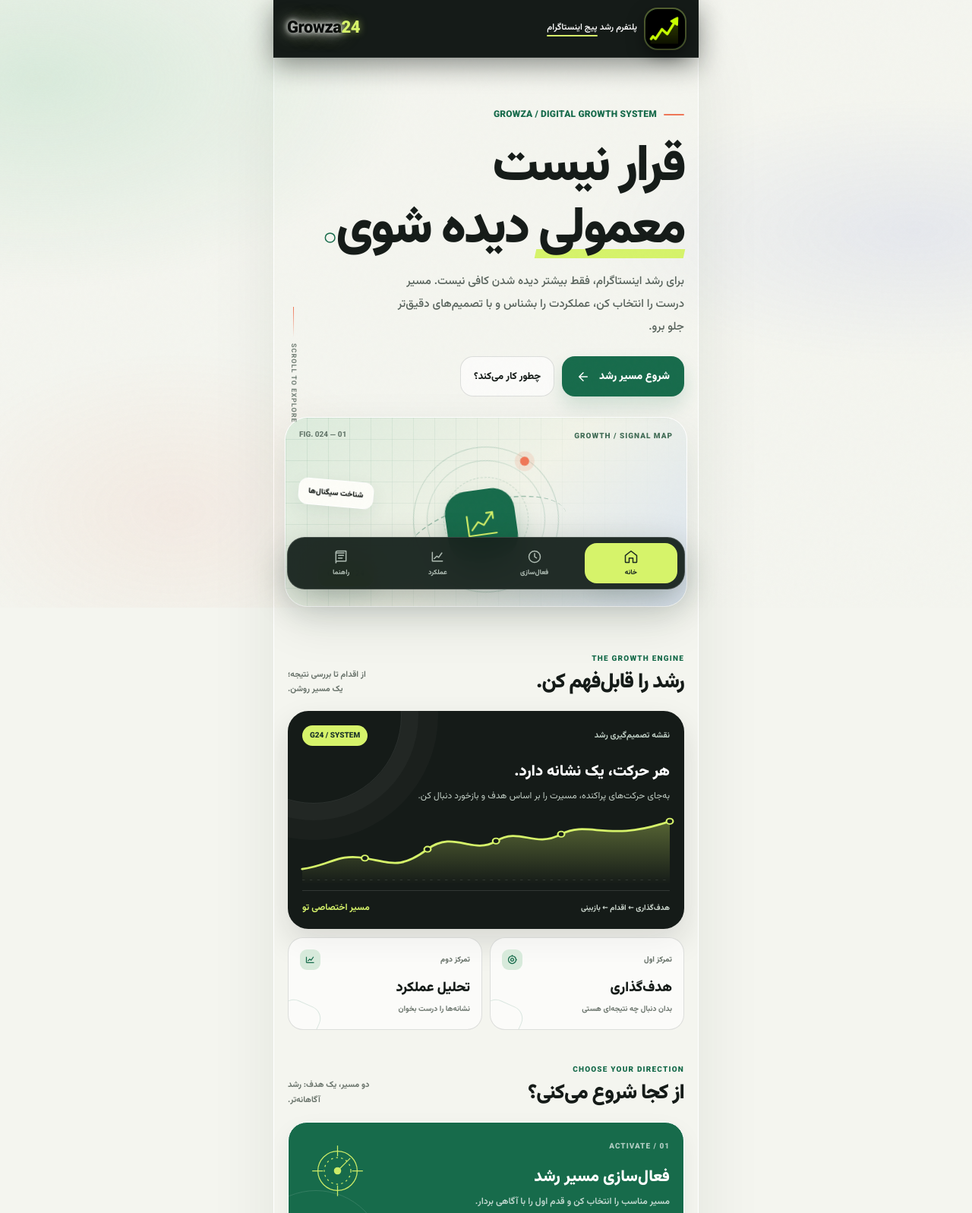
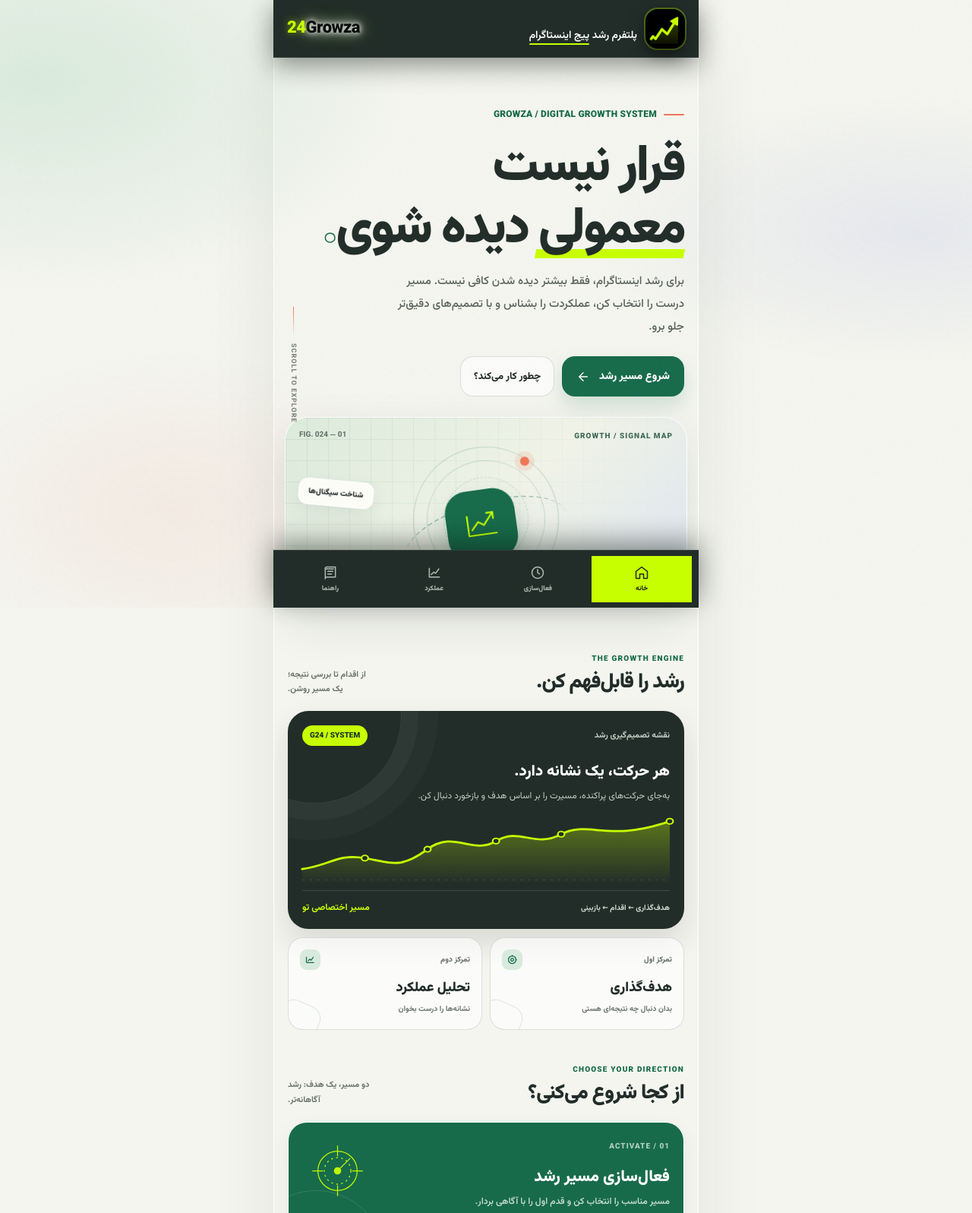
Before and after one commit to iran98ir/growza24, a plain HTML site: page index.html in a window 1280 px wide. Shown: the top 1597 px of the page at 76% size. Drawn offline with Linux system fonts and the light colour scheme.

Commit message:
Update index.html

```diff
--- a/index.html
+++ b/index.html
@@ -11,9 +11,9 @@
 <link href="https://fonts.googleapis.com/css2?family=Vazirmatn:wght@400;500;600;700;800;900&display=swap" rel="stylesheet">
 <style>
 :root{
-  --paper:#f4f5ef;--paper-2:#e9eee5;--ink:#151b18;--muted:#69736b;
+  --paper:#f4f5ef;--paper-2:#e9eee5;--ink:#222D29;--muted:#69736b;
   --green:#176b4b;--green-2:#a8d7b8;--green-3:#d7eadb;
-  --lime:#d6f36a;--blue:#4858d7;--coral:#ef7657;--line:rgba(21,27,24,.13);
+  --lime:#C7FF00;--blue:#4858d7;--coral:#ef7657;--line:rgba(21,27,24,.13);
   --white:#fffefa;--shadow:0 22px 60px rgba(22,43,32,.10);
   --r:26px;--nav-h:78px;
 }
@@ -45,40 +45,44 @@ button,a{-webkit-tap-highlight-color:transparent}
 .brand-logo{
   width:52px;height:52px;border-radius:16px;object-fit:cover;
   background:var(--green);
-  box-shadow:0 8px 22px rgba(0,0,0,.5), 0 0 0 2px rgba(214,243,106,.35);
+  box-shadow:0 8px 22px rgba(0,0,0,.5), 0 0 0 2px rgba(199,255,0,.35);
 }
-.brand-right{display:flex;flex-direction:column;justify-content:center;gap:3px;min-width:0}
+.brand-right{display:flex;flex-direction:column;justify-content:flex-end;align-items:flex-start;gap:0;min-width:0;align-self:center;padding-top:22px}
 .brand-right .subtitle{
-  color:#fff;font-size:11.5px;font-weight:600;line-height:1.4;white-space:nowrap;
+  color:#fff;font-size:13.8px;font-weight:600;line-height:1.2;white-space:nowrap;
 }
-/* underline for key words in header */
-.hl{
-  position:relative;display:inline-block;padding-bottom:2px;
-}
-.hl:after{
-  content:"";position:absolute;right:0;left:0;bottom:-1px;height:2px;
-  background:var(--lime);border-radius:2px;
-}
-/* Latin logo on the LEFT (in RTL it's the far side) */
+.hl{position:relative;display:inline-block;padding-bottom:2px;}
+.hl:after{content:"";position:absolute;right:0;left:0;bottom:-1px;height:2px;background:var(--lime);border-radius:2px;}
 .brand-latin{
   font-family:"Vazirmatn",sans-serif;
   font-size:22px;font-weight:900;letter-spacing:-.5px;
   line-height:1;white-space:nowrap;
 }
 .brand-latin .g{
-  color:#0a0d0b; /* black-ish */
+  color:#0a0d0b;
   text-shadow:
     0 0 6px rgba(255,255,255,.9),
     0 0 12px rgba(255,255,255,.75),
     0 0 22px rgba(255,255,255,.55),
-    0 0 30px rgba(214,243,106,.35);
+    0 0 30px rgba(199,255,0,.35);
 }
 .brand-latin .num{
+  display:inline-block;
   color:var(--lime);
-  text-shadow:0 0 10px rgba(214,243,106,.55);
+  text-shadow:0 0 10px rgba(199,255,0,.55);
+  animation: numLux 3.6s cubic-bezier(.65,.05,.36,1) infinite;
+  transform-origin:50% 50%;
 }
+@keyframes numLux{
+  0%   {opacity:1; transform:rotate(0deg) scale(1); filter:blur(0)}
+  42%  {opacity:1; transform:rotate(0deg) scale(1); filter:blur(0)}
+  50%  {opacity:0; transform:rotate(-90deg) scale(.7); filter:blur(3px)}
+  58%  {opacity:0; transform:rotate(-180deg) scale(.7); filter:blur(3px)}
+  66%  {opacity:1; transform:rotate(-360deg) scale(1); filter:blur(0)}
+  100% {opacity:1; transform:rotate(-360deg) scale(1); filter:blur(0)}
+}
+@media(prefers-reduced-motion:reduce){.brand-latin .num{animation:none}}
 
-/* keep page content below fixed header */
 main.app{padding-top:96px}
 
 .hero{position:relative;padding:23px 0 16px;min-height:560px}
@@ -119,7 +123,7 @@ main.app{padding-top:96px}
 .signal-panel:before{content:"";position:absolute;width:230px;height:230px;border:1px solid #ffffff18;border-radius:50%;left:-82px;top:-110px;box-shadow:0 0 0 22px #ffffff08,0 0 0 48px #ffffff06}
 .signal-top{display:flex;align-items:center;justify-content:space-between;position:relative}
 .signal-top span{font-size:11px;color:#c2d1c7;font-weight:700}
-.signal-chip{background:#d6f36a;color:#1c3528;border-radius:999px;padding:6px 10px;font-size:10px;font-weight:900}
+.signal-chip{background:#C7FF00;color:#1c3528;border-radius:999px;padding:6px 10px;font-size:10px;font-weight:900}
 .signal-title{font-size:20px;font-weight:900;line-height:1.6;margin:18px 0 5px;position:relative}
 .signal-sub{font-size:12px;line-height:1.9;color:#c2cec5;position:relative;margin:0}
 .signal-visual{height:90px;margin-top:14px;position:relative}
@@ -170,17 +174,30 @@ main.app{padding-top:96px}
 .guide-strip>a{width:35px;height:35px;border-radius:12px;background:var(--ink);color:white;display:grid;place-items:center}
 .guide-strip>a svg{width:17px}
 .footer-note{text-align:center;color:#879189;font-size:10px;font-weight:700;margin:30px 0 12px}
-.bottom-nav{position:fixed;z-index:30;bottom:max(10px,env(safe-area-inset-bottom));left:50%;transform:translateX(-50%);width:min(524px,calc(100% - 24px));height:69px;padding:7px 9px;display:grid;grid-template-columns:repeat(4,1fr);gap:5px;background:#17221df2;border:1px solid #ffffff25;border-radius:23px;box-shadow:0 15px 45px #0c20164a;backdrop-filter:blur(22px)}
-.nav-item{display:flex;flex-direction:column;align-items:center;justify-content:center;gap:4px;color:#aebbb2;font-size:9px;font-weight:800;border-radius:16px;transition:background .2s,color .2s}
+
+/* ===== NAV (fixed, sharp, same height/width as header) ===== */
+.bottom-nav{
+  position:fixed;z-index:30;bottom:0;left:0;right:0;
+  height:76px;
+  display:grid;grid-template-columns:repeat(4,1fr);gap:5px;
+  padding:7px 9px;
+  background:var(--ink);
+  border-top:1px solid rgba(255,255,255,.08);
+  border-radius:0;
+  box-shadow:0 -10px 34px rgba(8,16,12,.45);
+  max-width:560px;margin:auto;
+}
+.nav-item{display:flex;flex-direction:column;align-items:center;justify-content:center;gap:4px;color:#aebbb2;font-size:9px;font-weight:800;border-radius:0;transition:background .2s,color .2s}
 .nav-item svg{width:20px;height:20px;stroke-width:1.8}
 .nav-item.active{background:var(--lime);color:#1c2a20}
+
 .reveal{opacity:0;transform:translateY(22px);transition:opacity .7s cubic-bezier(.2,.8,.2,1),transform .7s cubic-bezier(.2,.8,.2,1)}
 .reveal.in{opacity:1;transform:none}
 [data-tilt]{transform-style:preserve-3d}
 @keyframes pulse{50%{box-shadow:0 0 0 7px #39a76b08}}
 @keyframes orbit{to{transform:translate(-50%,-50%) rotate(360deg)}}
-@media(min-width:700px){body{padding:22px 0}.app{border:1px solid #fff;border-radius:38px;box-shadow:0 30px 90px #142b1c14;overflow:hidden}.bottom-nav{bottom:24px}.hero{min-height:590px}.hero-stage{height:250px}}
-@media(max-width:380px){.app{padding-left:14px;padding-right:14px}.hero h1{font-size:43px}.hero-stage{height:210px}.section h2{font-size:24px}.primary-btn,.secondary-btn{padding-inline:13px;font-size:12px}.brand-latin{font-size:19px}.brand-right .subtitle{font-size:10.5px}}
+@media(min-width:700px){body{padding:22px 0}.app{border:1px solid #fff;border-radius:38px;box-shadow:0 30px 90px #142b1c14;overflow:hidden}.hero{min-height:590px}.hero-stage{height:250px}}
+@media(max-width:380px){.app{padding-left:14px;padding-right:14px}.hero h1{font-size:43px}.hero-stage{height:210px}.section h2{font-size:24px}.primary-btn,.secondary-btn{padding-inline:13px;font-size:12px}.brand-latin{font-size:19px}.brand-right .subtitle{font-size:12.5px}}
 @media(prefers-reduced-motion:reduce){*,*:before,*:after{scroll-behavior:auto!important;animation-duration:.01ms!important;animation-iteration-count:1!important;transition-duration:.01ms!important}.reveal{opacity:1;transform:none}}
 </style>
 </head>
@@ -233,10 +250,10 @@ main.app{padding-top:96px}
       <p class="signal-sub">به‌جای حرکت‌های پراکنده، مسیرت را بر اساس هدف و بازخورد دنبال کن.</p>
       <div class="signal-visual">
         <svg viewBox="0 0 440 100" preserveAspectRatio="none" aria-hidden="true">
-          <defs><linearGradient id="area" x1="0" x2="0" y1="0" y2="1"><stop offset="0" stop-color="#d6f36a" stop-opacity=".34"/><stop offset="1" stop-color="#d6f36a" stop-opacity="0"/></linearGradient></defs>
+          <defs><linearGradient id="area" x1="0" x2="0" y1="0" y2="1"><stop offset="0" stop-color="#C7FF00" stop-opacity=".34"/><stop offset="1" stop-color="#C7FF00" stop-opacity="0"/></linearGradient></defs>
           <path d="M0 78 C35 72 42 55 75 62 S118 78 150 49 S203 58 232 37 S277 48 310 27 S365 40 440 8 L440 100 L0 100Z" fill="url(#area)"/>
-          <path d="M0 78 C35 72 42 55 75 62 S118 78 150 49 S203 58 232 37 S277 48 310 27 S365 40 440 8" fill="none" stroke="#d6f36a" stroke-width="3" stroke-linecap="round"/>
-          <g fill="#151b18" stroke="#d6f36a" stroke-width="2"><circle cx="75" cy="62" r="4"/><circle cx="150" cy="49" r="4"/><circle cx="232" cy="37" r="4"/><circle cx="310" cy="27" r="4"/><circle cx="440" cy="8" r="4"/></g>
+          <path d="M0 78 C35 72 42 55 75 62 S118 78 150 49 S203 58 232 37 S277 48 310 27 S365 40 440 8" fill="none" stroke="#C7FF00" stroke-width="3" stroke-linecap="round"/>
+          <g fill="#222D29" stroke="#C7FF00" stroke-width="2"><circle cx="75" cy="62" r="4"/><circle cx="150" cy="49" r="4"/><circle cx="232" cy="37" r="4"/><circle cx="310" cy="27" r="4"/><circle cx="440" cy="8" r="4"/></g>
           <path d="M0 94H440" stroke="#ffffff25" stroke-dasharray="3 6"/>
         </svg>
       </div>
@@ -253,7 +270,7 @@ main.app{padding-top:96px}
     <div class="routes">
       <a class="route-card primary-route" href="activation.html">
         <span class="route-no">01 / ACTIVATE</span>
-        <div class="route-symbol"><svg viewBox="0 0 90 90" fill="none" stroke="#d6f36a" stroke-width="1.5"><circle cx="45" cy="45" r="31"/><circle cx="45" cy="45" r="21" stroke-dasharray="3 5"/><path d="M45 5v17M45 68v17M5 45h17M68 45h17M45 45l20-20"/><circle cx="45" cy="45" r="5" fill="#d6f36a"/></svg></div>
+        <div class="route-symbol"><svg viewBox="0 0 90 90" fill="none" stroke="#C7FF00" stroke-width="1.5"><circle cx="45" cy="45" r="31"/><circle cx="45" cy="45" r="21" stroke-dasharray="3 5"/><path d="M45 5v17M45 68v17M5 45h17M68 45h17M45 45l20-20"/><circle cx="45" cy="45" r="5" fill="#C7FF00"/></svg></div>
         <h3>فعال‌سازی مسیر رشد</h3><p>مسیر مناسب را انتخاب کن و قدم اول را با آگاهی بردار.</p>
         <span class="route-arrow"><svg viewBox="0 0 24 24" fill="none" stroke="currentColor" stroke-width="2"><path d="M19 12H5m7 7-7-7 7-7"/></svg></span>
       </a>
@@ -331,4 +348,4 @@ main.app{padding-top:96px}
 })();
 </script>
 </body>
-                                                                                                     </html>
+  </html>
```
